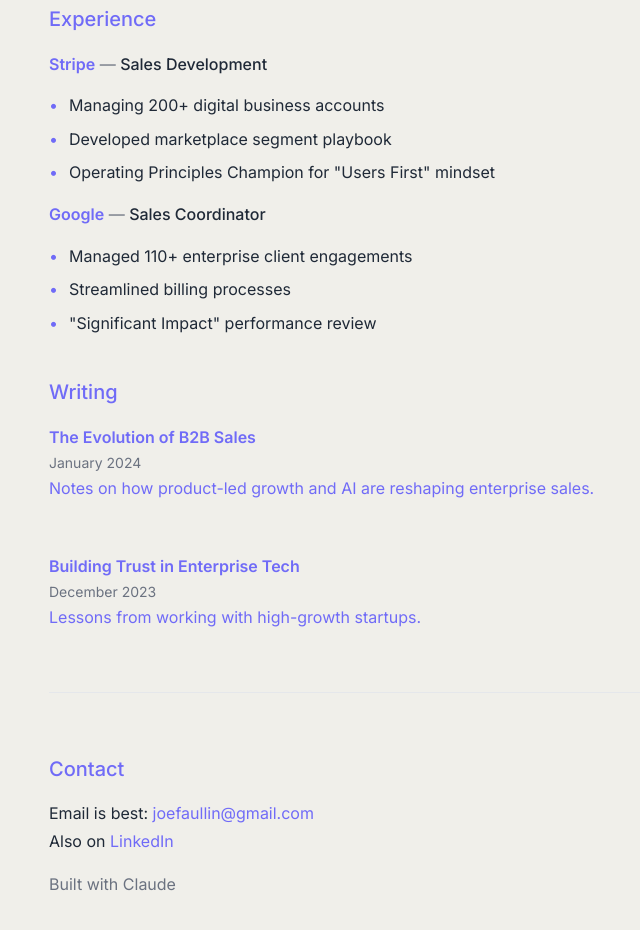
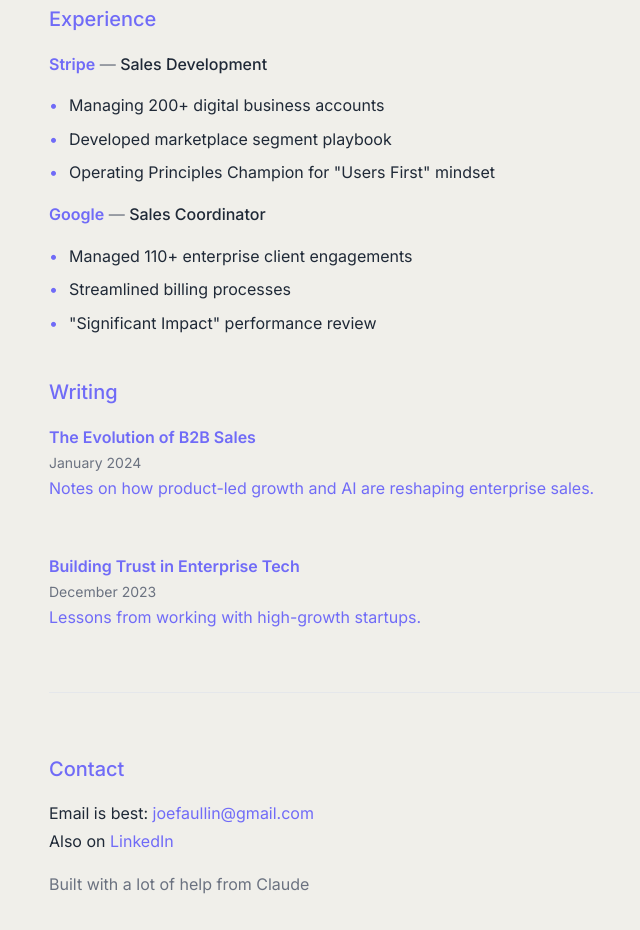
Before and after one commit to faullin/joefaullin, a plain HTML site: page index.html in a window 1280 px wide. Shown: the part 387-1317 px from the top of the page, without its empty margins (266-906 px from the left). Drawn offline with Linux system fonts and the light colour scheme.

Commit message:
added claude line

```diff
--- a/index.html
+++ b/index.html
@@ -62,7 +62,7 @@
             Email is best: <a href="mailto:joefaullin@gmail.com" class="contact-link">joefaullin@gmail.com</a><br>
             Also on <a href="https://linkedin.com/in/faulllin" class="contact-link">LinkedIn</a>
         </p>
-        <p class="meta">Built with Claude</p>
+        <p class="meta">Built with a lot of help from Claude</p>
     </footer>
 </body>
 </html>
```
